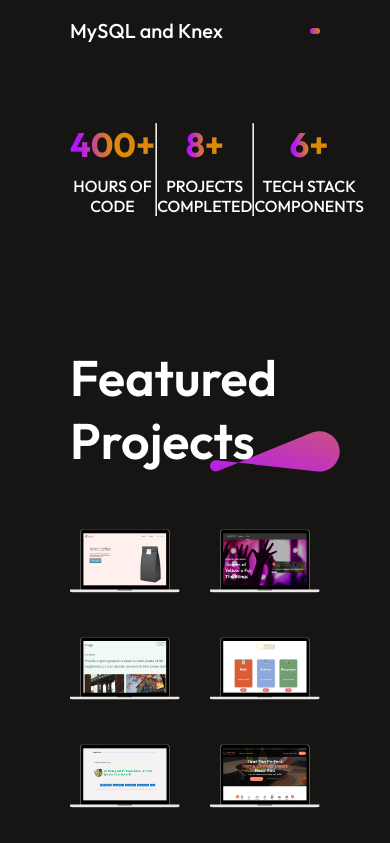
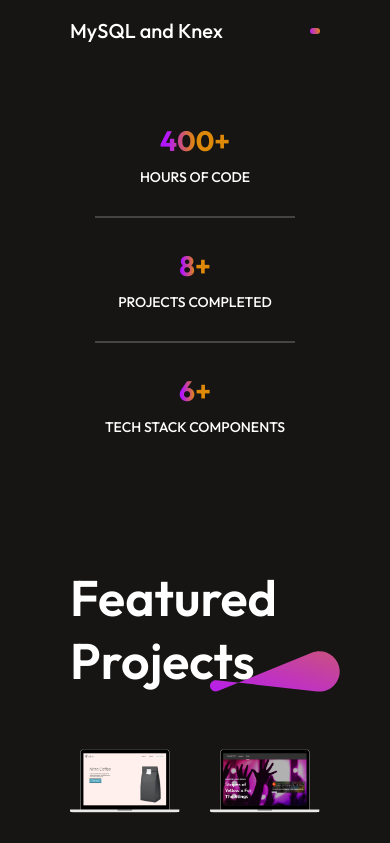
Before and after one commit to samihasamin/samiha-samin-portfolio, a React (Vite) app: page / in a window 390 px wide. Shown: the part 2821-3664 px from the top of the page. Built offline with nearby package versions, Linux system fonts and the light colour scheme; no server answers.

Commit message:
Initial deployment of portfolio website - samihasamin.com is live. Responsive tweaks, removed hCaptcha, and mobile fixes

```diff
--- a/src/components/AboutMe/AboutMe.scss
+++ b/src/components/AboutMe/AboutMe.scss
@@ -197,6 +197,37 @@
   }
 }
 
+@media (max-width: 430px) {
+  .about-me {
+    &__achievements {
+      flex-direction: column;
+      align-items: center;
+      gap: 30px;
+
+      &-code,
+      &-projects,
+      &-techstack {
+        h1 {
+          font-size: 28px;
+        }
+
+        p {
+          font-size: 14px;
+          text-align: center;
+        }
+      }
+
+      hr {
+        width: 80%;
+        height: 2px;
+        background: white;
+        border: none;
+        opacity: 0.2;
+      }
+    }
+  }
+}
+
 @media (max-width: 320px) {
   .about-me {
     margin: 40px 20px;
--- a/src/components/GetInTouch/GetInTouch.jsx
+++ b/src/components/GetInTouch/GetInTouch.jsx
@@ -11,7 +11,6 @@
 
   const [message, setMessage] = useState("");
   const [error, setError] = useState("");
-  const [hcaptchaToken, setHcaptchaToken] = useState("");
 
   const onSubmit = async (event) => {
     event.preventDefault();
@@ -29,13 +28,7 @@
       return;
     }
 
-    if (!hcaptchaToken) {
-      setError("Please fill out captcha field");
-      return;
-    }
-
     formData.append("access_key", accessKey);
-    formData.append("h-captcha-response", hcaptchaToken);
 
     const object = Object.fromEntries(formData);
     const json = JSON.stringify(object);
@@ -53,7 +46,6 @@
       if (res.success) {
         setMessage("Email sent successfully!");
         event.target.reset();
-        setHcaptchaToken("");
       } else {
         setError(res.message || "Something went wrong.");
       }
@@ -115,10 +107,6 @@
             rows="8"
             placeholder="Enter your message"
           ></textarea>
-          <HCaptcha
-            sitekey={import.meta.env.VITE_HCAPTCHA_SITEKEY}
-            onVerify={(token) => setHcaptchaToken(token)}
-          />
           <button type="submit">Submit now</button>
           {message && <p className="success">{message}</p>}
           {error && <p className="error">{error}</p>}
--- a/src/components/MyProjects/MyProjects.scss
+++ b/src/components/MyProjects/MyProjects.scss
@@ -56,6 +56,7 @@
     margin-bottom: 80px;
     transition: 0.6s;
     cursor: pointer;
+    white-space: nowrap;
 
     &:hover {
       gap: 30px;
```
Also changed, not shown: 25 other files (tests, documents, lock files or other folders).
